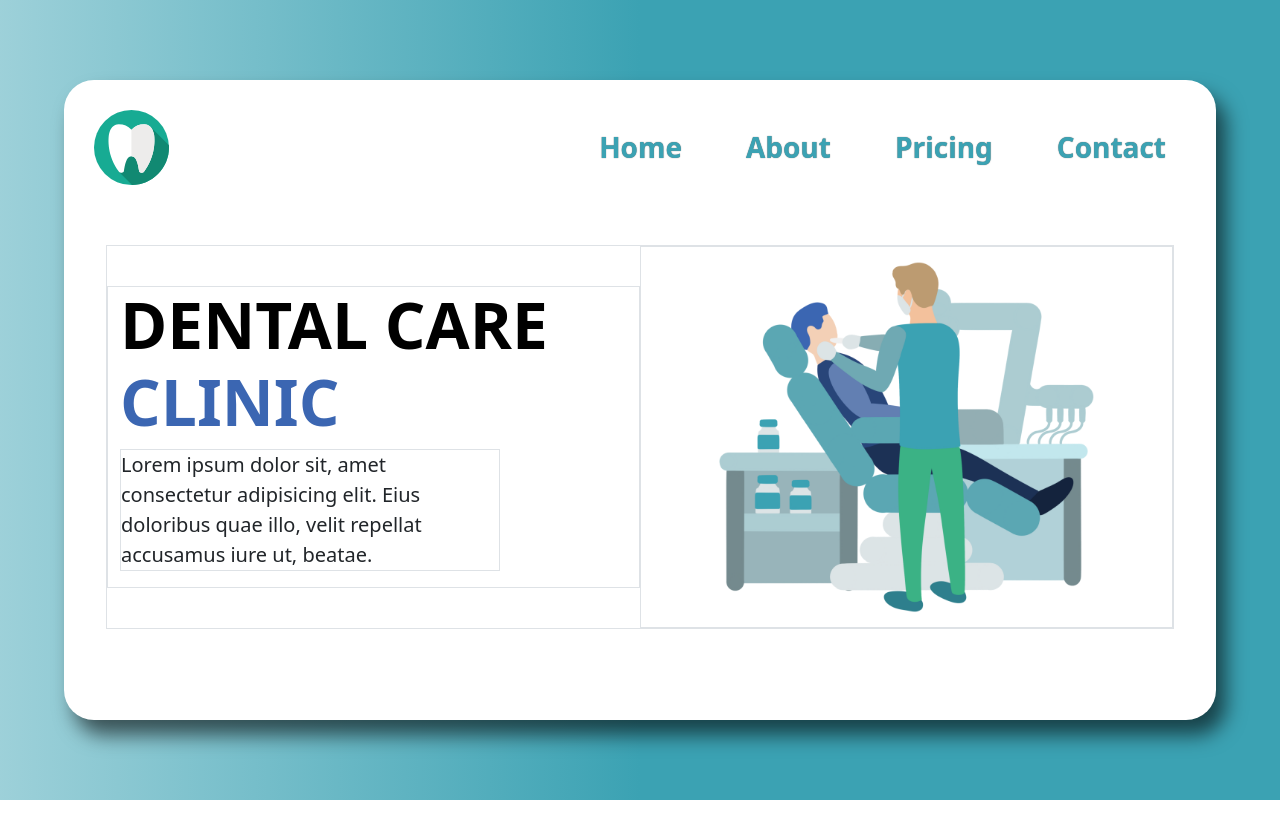
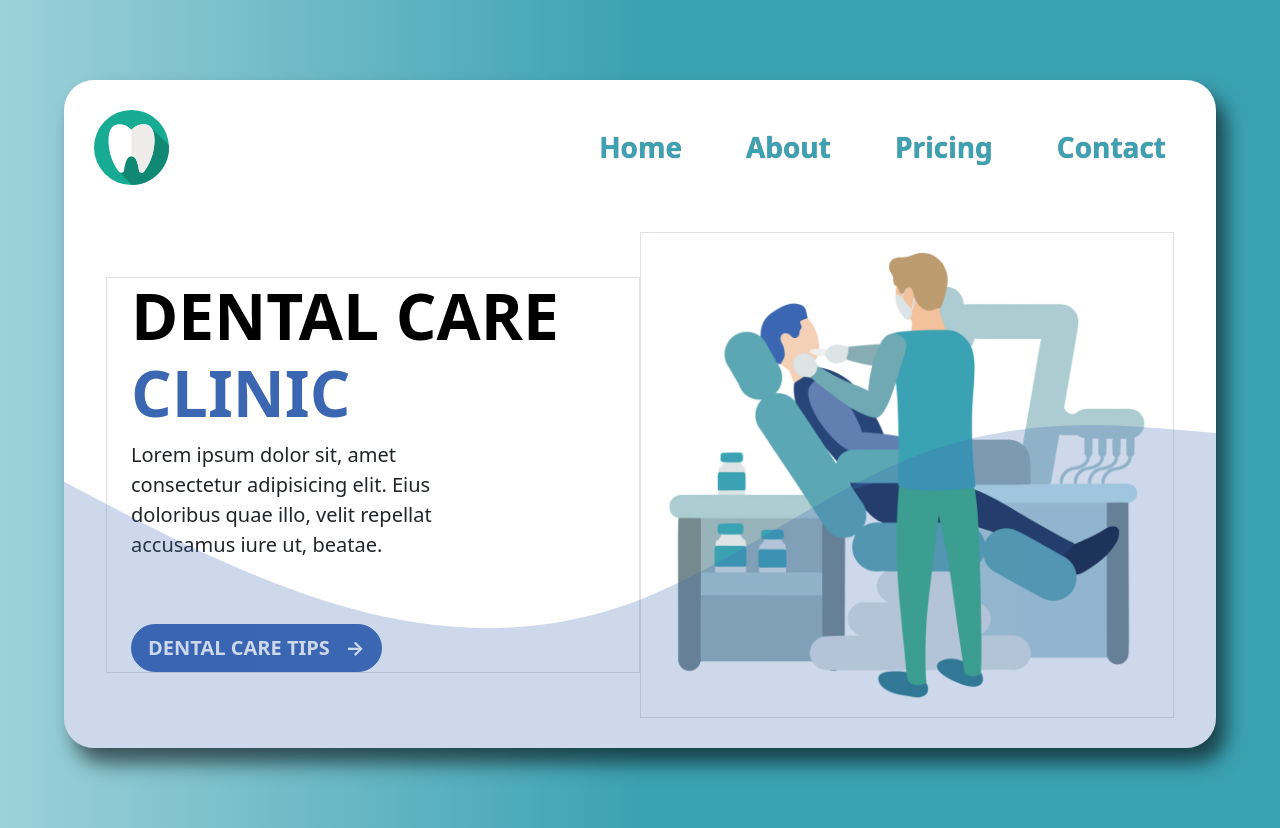
Before and after one commit to sykoramaros/dentist, a React (Create React App) app: page /#/ in a window 1280 px wide. Before the commit the page ends 800 px from the top, so only its background shows below. Built offline with nearby package versions, Linux system fonts and the light colour scheme.

Commit message:
Do layoutu pridany svg bezier wave

```diff
--- a/src/App.css
+++ b/src/App.css
@@ -24,3 +24,45 @@
 .text-shadow {
   text-shadow: 0px 0px 1px #000000a3;
 }
+
+.btn-primary {
+  background-color: #3b66b2 !important;
+  border-color: #3b66b2 !important;
+}
+
+.btn-primary:hover {
+  background-color: #3ba2b3 !important;
+  border-color: #3ba2b3 !important;
+}
+
+.btn-secondary {
+  background-color: #3ba2b3 !important;
+  border-color: #3ba2b3 !important;
+}
+
+.btn-secondary:hover {
+  background-color: #3b66b2 !important;
+  border-color: #3b66b2 !important;
+}
+
+.btn-success {
+  background-color: #3bb285 !important;
+  border-color: #3bb285 !important;
+}
+
+.btn-success:hover {
+  background-color: #3b66b2 !important;
+  border-color: #3b66b2 !important;
+}
+
+.btn-light {
+  background-color: #dce4e6 !important;
+  border-color: #dce4e6 !important;
+  color: #3b66b2 !important;
+}
+
+.btn-light:hover {
+  background-color: #3bb285 !important;
+  border-color: #3bb285 !important;
+  color: #ffffff !important;
+}
--- a/src/Components/Layout/Layout.jsx
+++ b/src/Components/Layout/Layout.jsx
@@ -6,10 +6,19 @@ import "./Layout.css"
 const Layout = () => {
   return (
     <div>
-      <div className="main-card d-flex flex-column justify-content-between">
+      <div
+        className="main-card d-flex flex-column justify-content-between position-relative"
+        style={{ overflow: "hidden" }}
+      >
         <Navbar />
         <Outlet />
         <Footer />
+        <div className="wave"></div>
+        <img
+          src={`${process.env.PUBLIC_URL}/img/wave-haikei.svg`}
+          className="img-fluid w-100 position-absolute bottom-0 start-0 opacity-25"
+          style={{ zIndex: "1", pointerEvents: "none" }}
+        />
       </div>
     </div>
   )
--- a/src/Pages/Home/Home.jsx
+++ b/src/Pages/Home/Home.jsx
@@ -1,26 +1,33 @@
 import React from "react"
+import { Link } from "react-router-dom"
 
 const Home = () => {
   return (
     <div>
       <div className="container">
-        <div className="row row-cols-1 row-cols-md-2 d-flex align-items-center border mt-5 m-md-0">
+        <div className="row row-cols-1 row-cols-md-2 d-flex align-items-center mt-5 m-md-0 g-5">
           <div className="col border">
             <h1 className="display-3 text-black fw-bold text-uppercase">
               Dental care
               <br />
               <span className="text-primary">Clinic</span>
             </h1>
-            <p className="lead border w-75">
+            <p className="lead w-75">
               Lorem ipsum dolor sit, amet consectetur adipisicing elit. Eius
               doloribus quae illo, velit repellat accusamus iure ut, beatae.
             </p>
+            <Link
+              to="/contact"
+              className="btn btn-lg btn-primary fw-bold text-uppercase rounded-5 mt-5"
+            >
+              dental care tips &nbsp;&nbsp;→
+            </Link>
           </div>
           <div className="col border">
             <img
               src={`${process.env.PUBLIC_URL}/img/dentist_home.png`}
               alt="dentist"
-              className="img-fluid w-75 mx-auto d-block"
+              className="img-fluid w-auto mx-auto d-block"
             />
           </div>
         </div>
```
Also changed, not shown: public/img/svg.svg (added), public/img/wave-haikei.svg (added).
